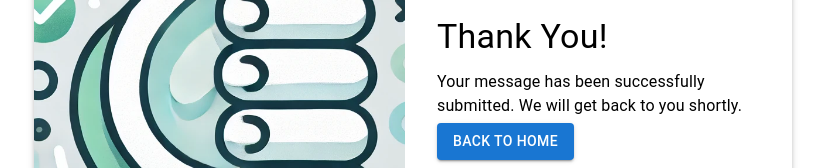
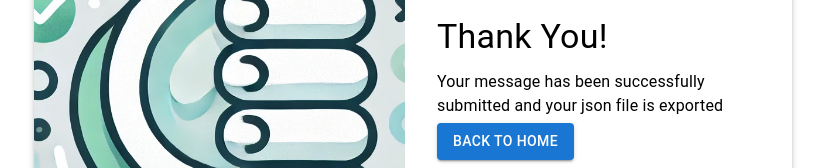
Before and after one commit to NitrexCode/data-colector-form, a React (Create React App) app: page /thanks in a window 1280 px wide. Shown: the part 262-430 px from the top of the page, without its empty margins (227-1052 px from the left). Built offline with nearby package versions, Linux system fonts and the light colour scheme.

Commit message:
add selector to he thanks page for display name after submit

```diff
--- a/src/pages/ThanksPage.tsx
+++ b/src/pages/ThanksPage.tsx
@@ -2,8 +2,13 @@ import React from 'react'
 import { Container, Typography, Grid, Box, Button } from '@mui/material'
 import { useNavigate } from 'react-router-dom'
 import './Pages.css'
+import { useSelector } from 'react-redux'
+
+import { RootState } from '../redux/store'
 
 const ThanksPage: React.FC = () => {
+  const formData = useSelector((state: RootState) => state.form)
+
   const navigate = useNavigate()
 
   const handleBackToHome = () => {
@@ -39,11 +44,11 @@ const ThanksPage: React.FC = () => {
         <Grid item xs={12} md={6} alignContent={'center'}>
           <Box p={2}>
             <Typography variant="h4" component="h1" gutterBottom>
-              Thank You!
+              Thank You! {formData.name}
             </Typography>
             <Typography variant="body1" gutterBottom>
-              Your message has been successfully submitted. We will get back to
-              you shortly.
+              Your message has been successfully submitted and your json file is
+              exported
             </Typography>
             <Button
               variant="contained"
```
